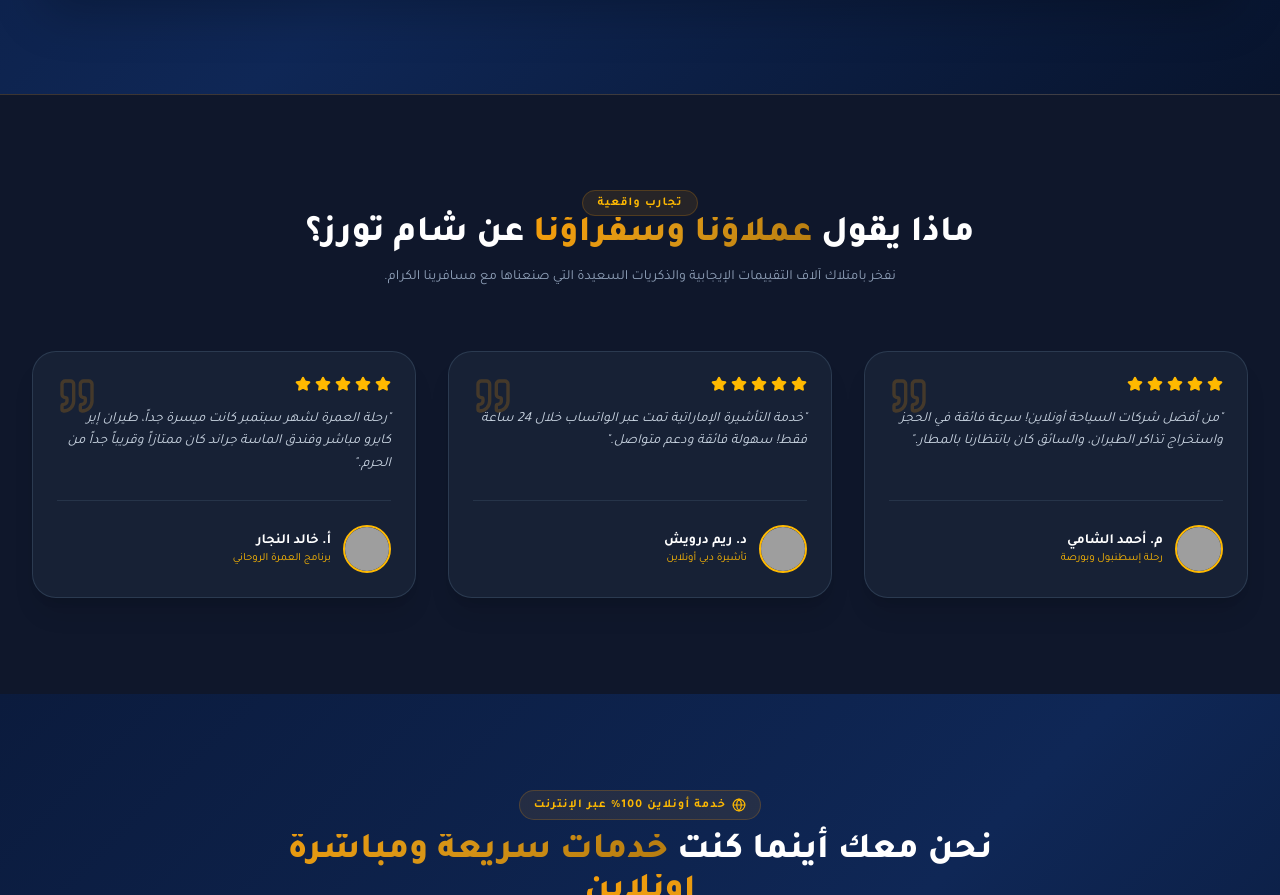
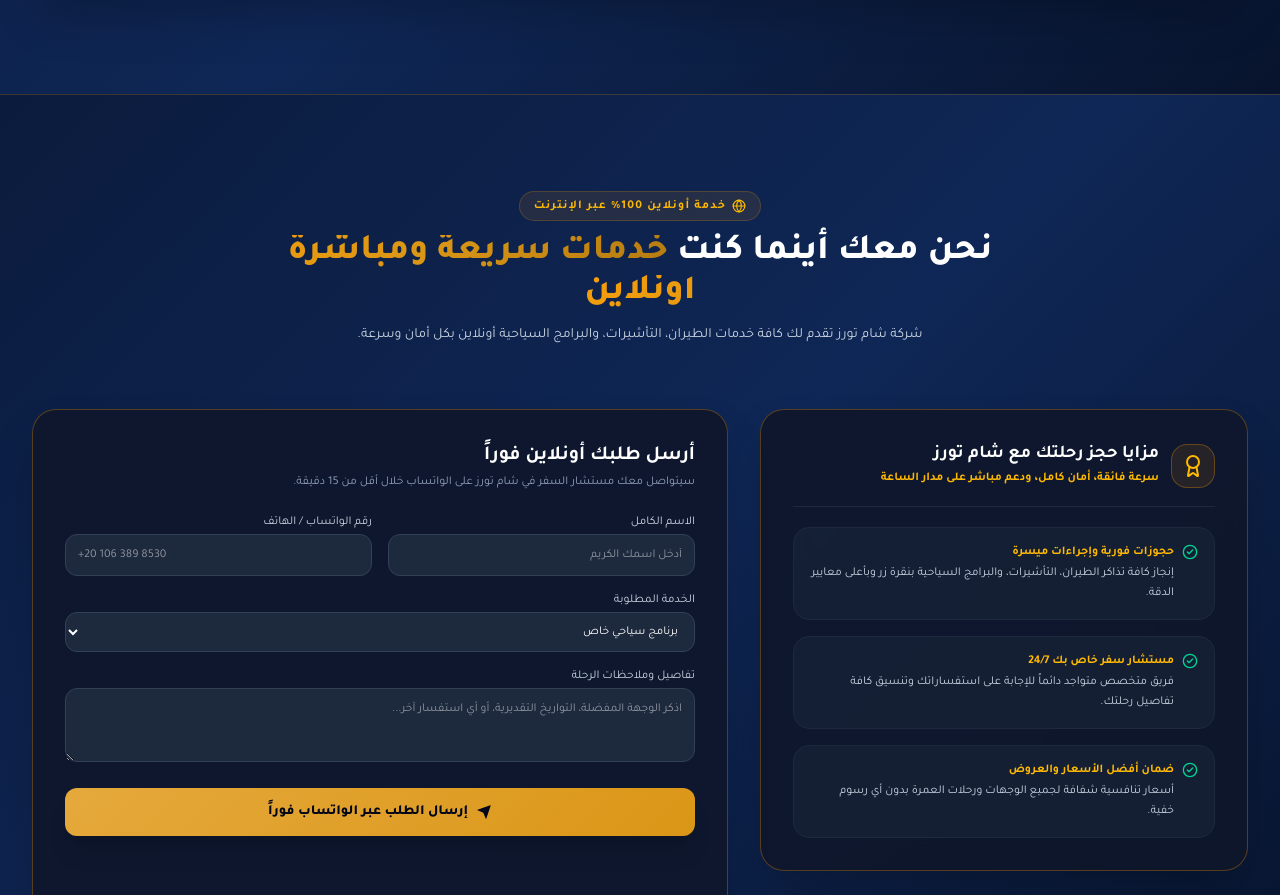
Before and after one commit to AmgdSMousa/shamtours, a React (Vite) app: page / in a window 1280 px wide. Shown: the part 6360-7255 px from the top of the page. Built offline with nearby package versions, Linux system fonts and the light colour scheme; grey boxes are pictures that could not be loaded.

Commit message:
Remove client testimonials section as requested

```diff
--- a/src/App.jsx
+++ b/src/App.jsx
@@ -7,7 +7,6 @@
 import CustomTripPlanner from './components/CustomTripPlanner';
 import PackageModal from './components/PackageModal';
 import WhyChooseUs from './components/WhyChooseUs';
-import Testimonials from './components/Testimonials';
 import ContactSection from './components/ContactSection';
 import Footer from './components/Footer';
 import FloatingWhatsApp from './components/FloatingWhatsApp';
@@ -51,9 +50,6 @@
       {/* Why Choose Sham Tours */}
       <WhyChooseUs />
 
-      {/* Verified Client Testimonials */}
-      <Testimonials />
-
       {/* Contact & Online Agency Details */}
       <ContactSection onOpenWhatsApp={handleOpenWhatsApp} />
 
```
